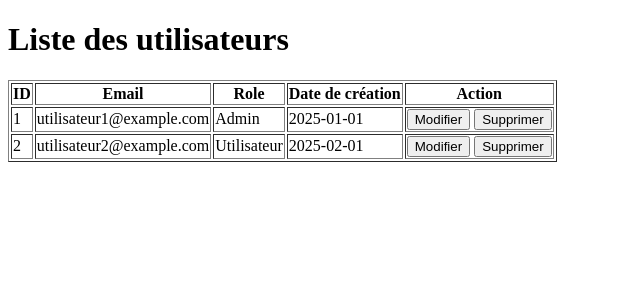
After one commit to LhenryAxel/PHP-POO, a PHP site: page /app/Views/listUser.php in a window 1280 px wide. The commit adds this page. Shown: the top 300 px of the page, without its empty margins (0-640 px from the left). Run offline with PHP 8.4, Linux system fonts and the light colour scheme; some libraries are stand-ins or nearby versions.

Commit message:
Fix index router

```diff
--- a/app/Views/admin.php
+++ b/app/Views/admin.php
@@ -13,6 +13,8 @@
         <ul>
             <li><a href="index.php?page=manage-users">Gérer les utilisateurs</a></li>
             <li><a href="index.php?page=manage-pages">Gérer les pages</a></li>
+            <li><a href="index.php?page=structure-page">Modifier la structure des pages</a></li>
+            <li><a href="index.php?page=home">Accueil</a></li>
         </ul>
     <?php else: ?>
         <p>Accès refusé. <a href="index.php?page=login">Connexion</a></p>
--- /dev/null
+++ b/app/Views/listUser.php
@@ -0,0 +1,46 @@
+<!DOCTYPE html>
+<html lang="fr">
+<head>
+    <meta charset="UTF-8">
+    <meta name="viewport" content="width=device-width, initial-scale=1.0">
+    <title>Liste des utilisateurs</title>
+</head>
+<body>
+    <h1>Liste des utilisateurs</h1>
+
+    <table border="1">
+        <thead>
+            <tr>
+                <th>ID</th>
+                <th>Email</th>
+                <th>Role</th>
+                <th>Date de création</th>
+                <th>Action</th>
+            </tr>
+        </thead>
+        <tbody>
+            <tr>
+                <td>1</td>
+                <td>utilisateur1@example.com</td>
+                <td>Admin</td>
+                <td>2025-01-01</td>
+                <td>
+                    <button>Modifier</button>
+                    <button>Supprimer</button>
+                </td>
+            </tr>
+            <tr>
+                <td>2</td>
+                <td>utilisateur2@example.com</td>
+                <td>Utilisateur</td>
+                <td>2025-02-01</td>
+                <td>
+                    <button>Modifier</button>
+                    <button>Supprimer</button>
+                </td>
+            </tr>
+            <!-- Ajoutez d'autres utilisateurs ici -->
+        </tbody>
+    </table>
+</body>
+</html>
```
Also changed, not shown: public/index.php (+35 -6 lines).
